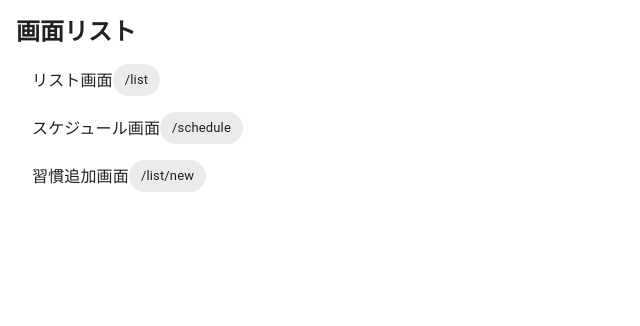
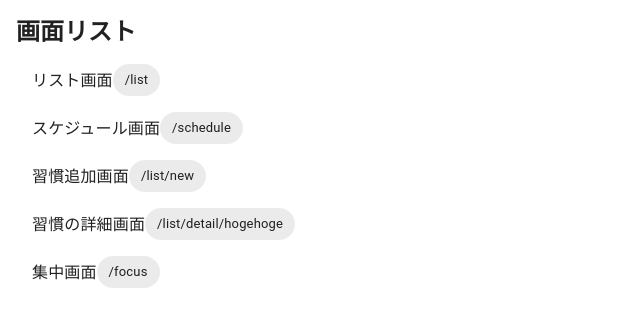
Before and after one commit to hack-CommTech/routify-app, a Next.js app in the folder apps/web/: page / in a window 1280 px wide. Shown: the top 326 px of the page, without its empty margins (0-640 px from the left). Built offline with nearby package versions, Linux system fonts and the light colour scheme.

Commit message:
【フロント】目次の修正

```diff
--- a/apps/web/src/app/page.tsx
+++ b/apps/web/src/app/page.tsx
@@ -14,6 +14,8 @@ const links: { name: string; path: string }[] = [
   { name: 'リスト画面', path: '/list' },
   { name: 'スケジュール画面', path: '/schedule' },
   { name: '習慣追加画面', path: '/list/new' },
+  { name: '習慣の詳細画面', path: '/list/detail/hogehoge' },
+  { name: '集中画面', path: '/focus' },
 ];
 
 /**
```
